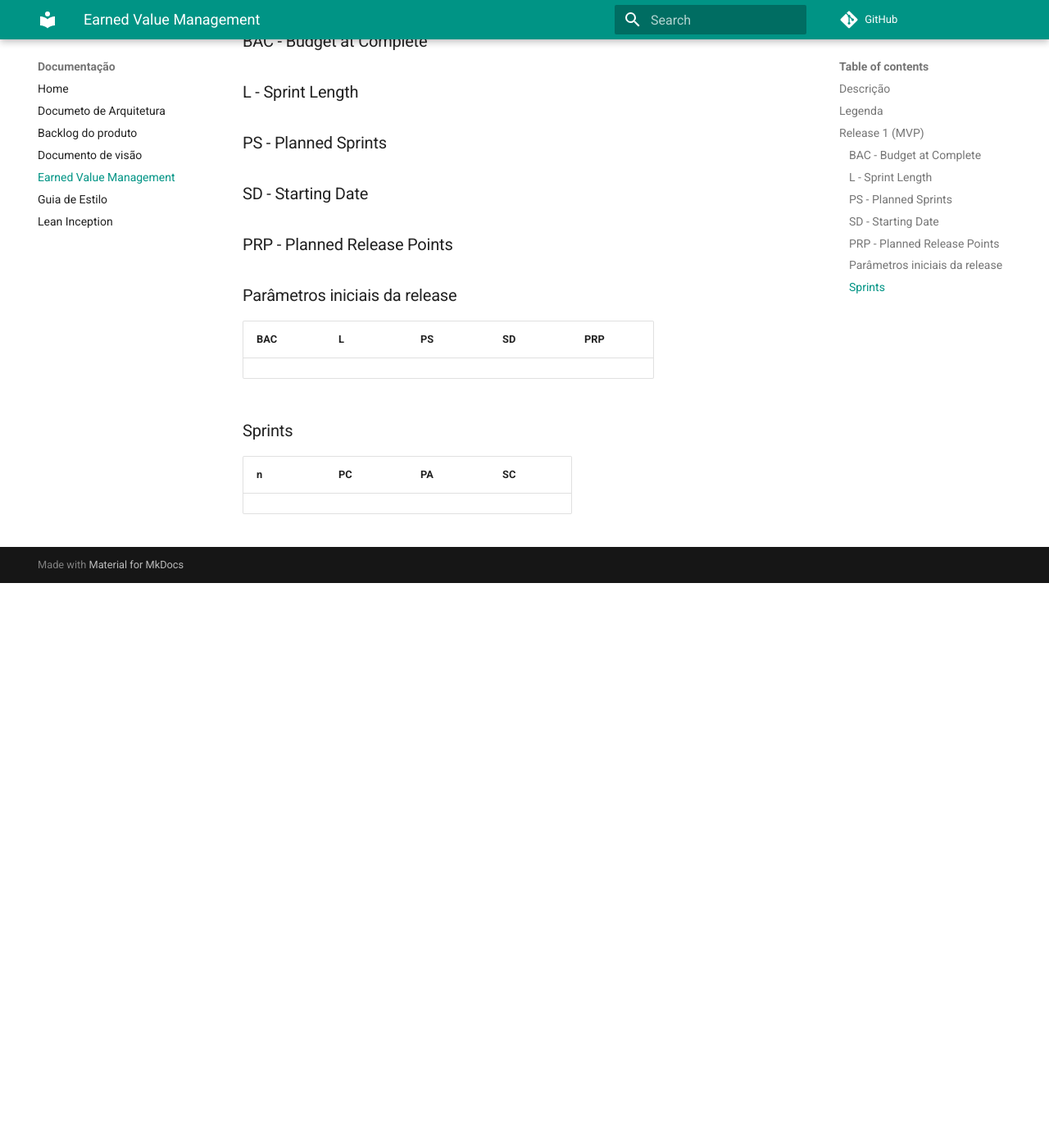
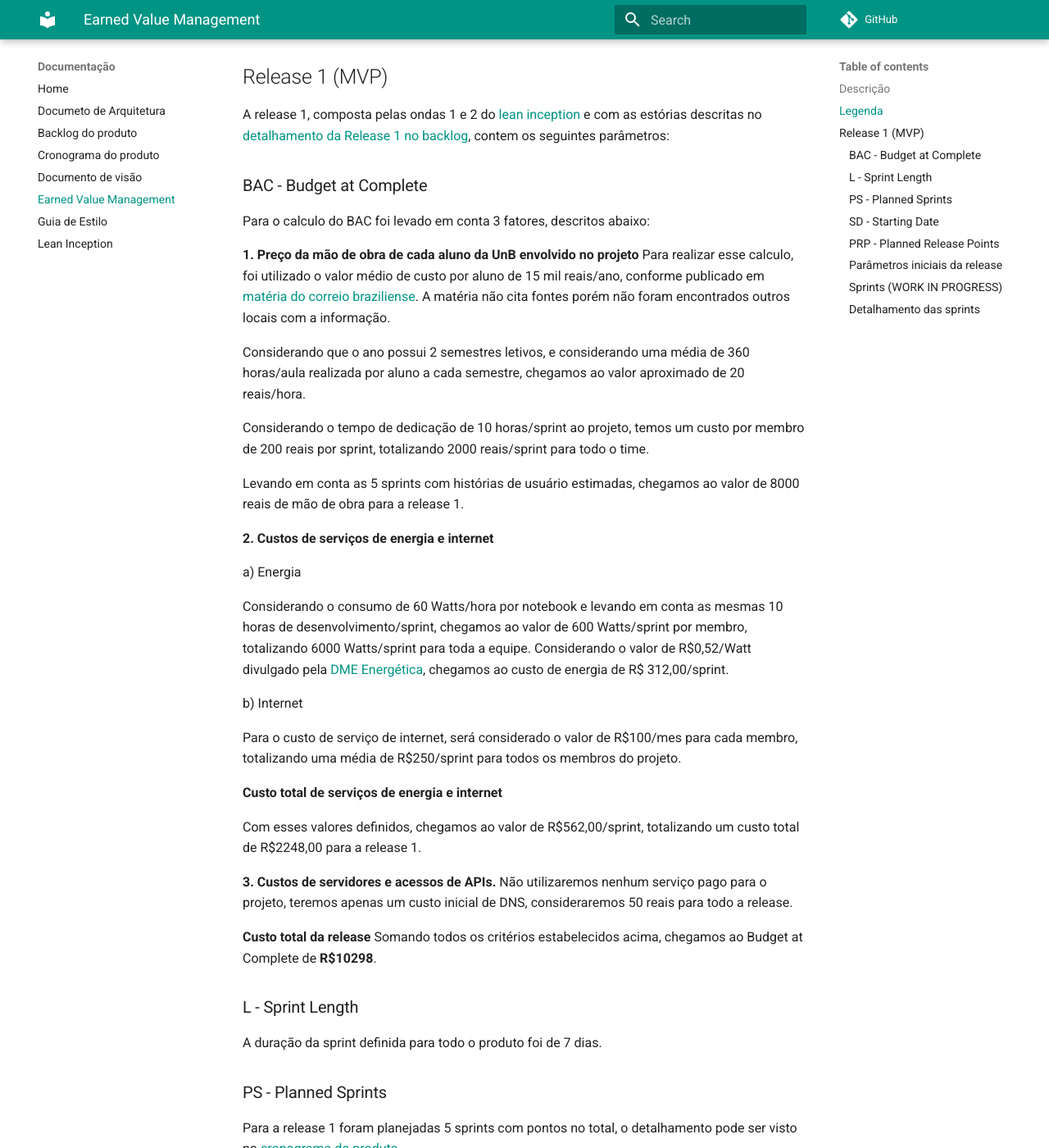
Before and after one commit to parlamentaqui/documentacao, an MkDocs documentation site: the page built from docs/evm.md, in a window 1280 px wide and 1400 px high, scrolled down 1287 px. Shown: the whole window at 82% size. Built offline with MkDocs 1.6.1 and Material for MkDocs 9.7.7, drawn with Linux system fonts in a browser that asks for light colours; comment, search, counter and statistics services are not loaded; before the commit the page ends 1998 px from its top, so only the background shows below that; some of the changed text lies outside the part shown.

Commit message:
Adicionando cronograma do produto, detalhando melhor o backlog e setando parâmetros iniciais da evm

```diff
--- a/docs/evm.md
+++ b/docs/evm.md
@@ -34,26 +34,109 @@
 
 **PA - Points Added**: Pontos adicionados do backlog durante a sprint
 
-**SC - Sprint Cost**: quanto foi gasto durante a sprint
+**SC - Sprint Cost**: quanto foi gasto durante a sprint (calculado como BAC/PS)
+
+**RPC - Release Points Completed:**: Quantos story points estavam completos na sprint.
+
+**APC - Actual Percent Complete of Release**: Percentual de pontos realizados em relação aos pontos planejados.
+
+**PPC - Planned percent complete.**: Percentual de sprints decorridas em relação ás sprints planejadas
+
 
 ## Release 1 (MVP)
 A release 1, composta pelas ondas 1 e 2 do [lean inception](./lean_inception.md) e com as estórias descritas no [detalhamento da Release 1 no backlog](./backlog.md#Detalhamento-por-Release), contem os seguintes parâmetros:
 
 ### BAC - Budget at Complete
+Para o calculo do BAC foi levado em conta 3 fatores, descritos abaixo:
+
+**1. Preço da mão de obra de cada aluno da UnB envolvido no projeto**
+Para realizar esse calculo, foi utilizado o valor médio de custo por aluno de 15 mil reais/ano, conforme publicado em [matéria do correio braziliense](https://www.correiobraziliense.com.br/app/noticia/eu-estudante/ensino_ensinosuperior/2015/03/05/ensino_ensinosuperior_interna,474102/portas-abertas-ao-cidadao). A matéria não cita fontes porém não foram encontrados outros locais com a informação.
+
+Considerando que o ano possui 2 semestres letivos, e considerando uma média de 360 horas/aula realizada por aluno a cada semestre, chegamos ao valor aproximado de 20 reais/hora.
+
+Considerando o tempo de dedicação de 10 horas/sprint ao projeto, temos um custo por membro de 200 reais por sprint, totalizando 2000 reais/sprint para todo o time.
+
+Levando em conta as 5 sprints com histórias de usuário estimadas, chegamos ao valor de 8000 reais de mão de obra para a release 1.
+
+**2. Custos de serviços de energia e internet**
+
+a) Energia
+
+Considerando o consumo de 60 Watts/hora por notebook e levando em conta as mesmas 10 horas de desenvolvimento/sprint, chegamos ao valor de 600 Watts/sprint por membro, totalizando 6000 Watts/sprint para toda a equipe.
+Considerando o valor de R$0,52/Watt divulgado pela [DME Energética](http://www.dme-pc.com.br/atendimento/tarifas), chegamos ao custo de energia de R$ 312,00/sprint.
+
+b) Internet
+
+Para o custo de serviço de internet, será considerado o valor de R$100/mes para cada membro, totalizando uma média de R$250/sprint para todos os membros do projeto.
+
+**Custo total de serviços de energia e internet**
+
+Com esses valores definidos, chegamos ao valor de R$562,00/sprint, totalizando um custo total de R$2248,00 para a release 1.
+
+**3. Custos de servidores e acessos de APIs.**
+Não utilizaremos nenhum serviço pago para o projeto, teremos apenas um custo inicial de DNS, consideraremos 50 reais para todo a release.
+
+
+**Custo total da release**
+Somando todos os critérios estabelecidos acima, chegamos ao Budget at Complete de **R$10298**.
 
 ### L - Sprint Length
+A duração da sprint definida para todo o produto foi de 7 dias.
 
 ### PS - Planned Sprints
+Para a release 1 foram planejadas 5 sprints com pontos no total, o detalhamento pode ser visto no [cronograma do produto](./cronograma_do_produto.md)
 
 ### SD - Starting Date
+A data de inicio da release 01 foi definida como dia 01/03/2020.
 
 ### PRP - Planned Release Points
+De acordo com o [detalhamento da Release 1 no backlog](./backlog.md#Detalhamento-por-Release), a release 1 conta com 157 story points.
 
 ### Parâmetros iniciais da release
-|BAC|L|PS|SD|PRP|
+|BAC|L|PS|SD|PRP_0|
 |-|-|-|-|-|
+|R$10298|7|5|07/03/2020|157|
 
-### Sprints
+### Sprints (WORK IN PROGRESS)
 
-|n|PC|PA|SC|
-|-|-|-|-|
+|n|AC|PC|PA|SC|PRP|RPC|APC|PPC|PV|EV|CV|SV|CPI|SPI|ETC|EAC|
+|-|-|-|-|-|-|-|-|-|-|-|-|-|-|-|-|-|
+|1|X|X|X|X|X|X|X|0.2|X|X|X|X|X|X|X|X|
+|2|X|X|X|X|X|X|X|0.4|X|X|X|X|X|X|X|X|
+|3|X|X|X|X|X|X|X|0.6|X|X|X|X|X|X|X|X|
+|4|X|X|X|X|X|X|X|0.8|X|X|X|X|X|X|X|X|
+|5|X|X|X|X|X|X|X|1.0|X|X|X|X|X|X|X|X|
+
+### Detalhamento das sprints
+Veja mais detalhes sobre as estórias de usuário no [backlog](./backlog.md). Perceba que, para o EVM foi utilizado um offset de 5 sprints, portanto a sprint 1 do EVM corresponde a sprint 6 do backlog.
+
+**Sprint 1**
+
+|US|Pontos estimados|Pontuação Final|Variação (PA)|Pontuação entregue|Rastreamento|
+|-|-|-|-|-|-|
+|US45 e US42|16|13|-3|13|[issue #2](https://github.com/parlamentaqui/frontend/issues/2)|
+|US04|13|5|-8|5|[issue #7](https://github.com/parlamentaqui/frontend/issues/7)|
+|US40|5|13|+8|0|[issue #3](https://github.com/parlamentaqui/frontend/issues/3)|
+|US46|5|8|+3|8|[issue #8](https://github.com/parlamentaqui/frontend/issues/8)
+|TOTAL|39|39|0|26||
+
+**Sprint 2**
+
+|US|Pontos estimados|Pontuação Final|Variação (PA)|Pontuação entregue|Rastreamento|
+|-|-|-|-|-|-|
+|US40|N/A|N/A|0|0|Dívida técnica não entregue([issue #3](https://github.com/parlamentaqui/frontend/issues/3))|
+|US41|8|||||
+
+
+**Sprint 3**
+
+|US|Pontos estimados|Pontuação Final|Variação (PA)|Pontuação entregue|Rastreamento|
+|-|-|-|-|-|-|
+|US01|8|||||
+|US02|8|||||
+|US09|8|||||
+|US03|8|||||
+|US38|8|||||
+|US37|8|||||
+|US39|8|||||
+|TOTAL|39|39|0|26||
```
Also changed, not shown: other parts of docs/evm.md (+1 -1 lines), docs/backlog.md (+13 -9 lines), docs/cronograma_do_produto.md (added, +181 -0 lines).
